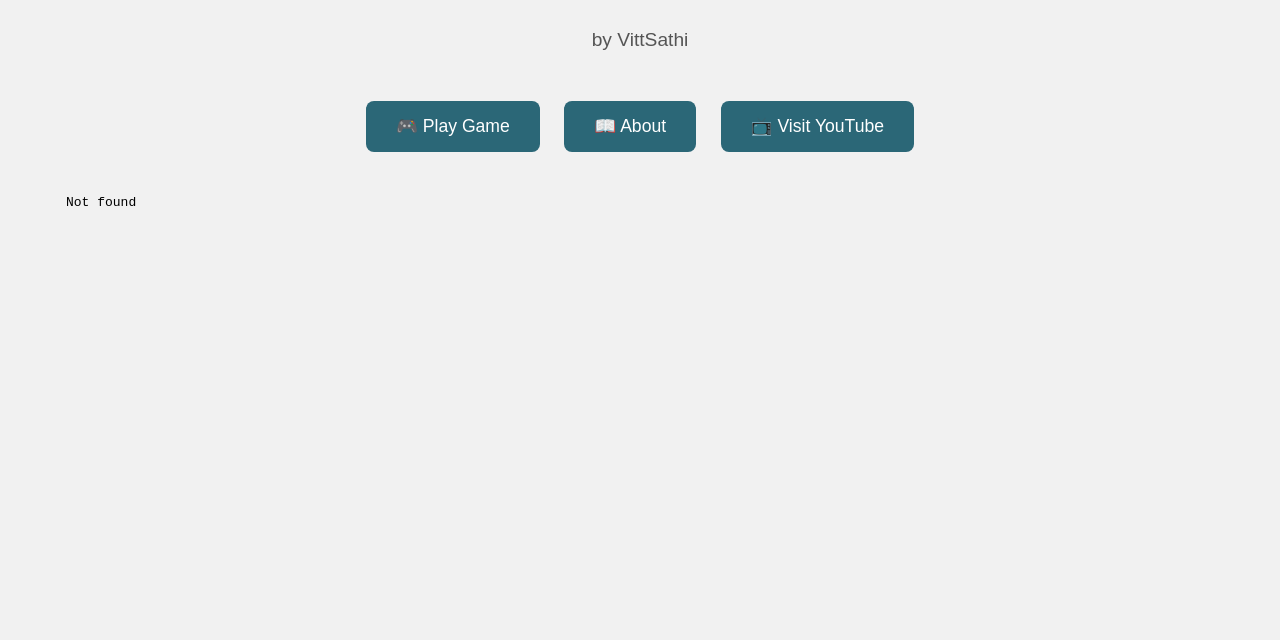
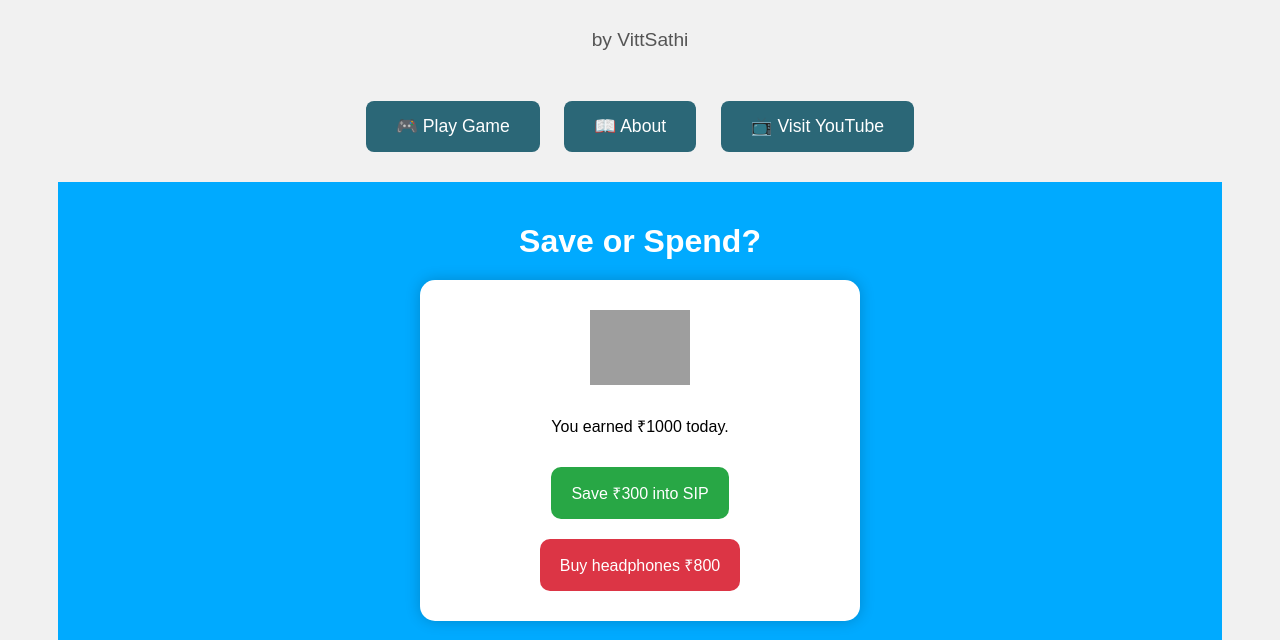
Before and after one commit to SorishJindal/CBSE, a plain HTML site: page index.html in a window 1280 px wide. Both pictures are taken after a click on the button "🎮 Play Game". Shown: the part 148-788 px from the top of the page. Drawn offline with Linux system fonts and the light colour scheme.

Commit message:
Update index.html

```diff
--- a/index.html
+++ b/index.html
@@ -218,7 +218,7 @@ As income grows, don’t rush to upgrade everything. Stick to your budget.
     function startGame() {
       document.getElementById("aboutText").style.display = "none";
       const gameFrame = document.getElementById("gameFrame");
-      gameFrame.src = "Vitt.html"; // Replace with actual path to your game
+      gameFrame.src = "game.html"; // Replace with actual path to your game
       gameFrame.style.display = "block";
     }
 
```
